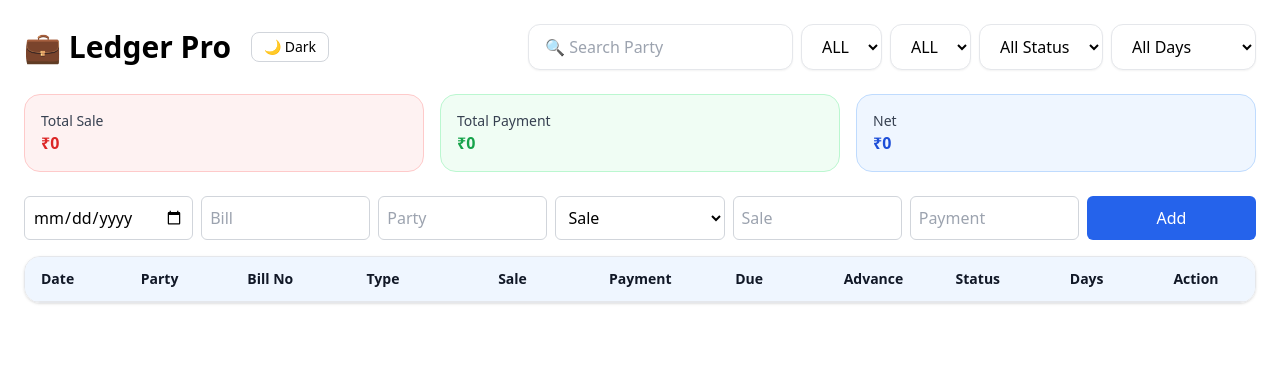
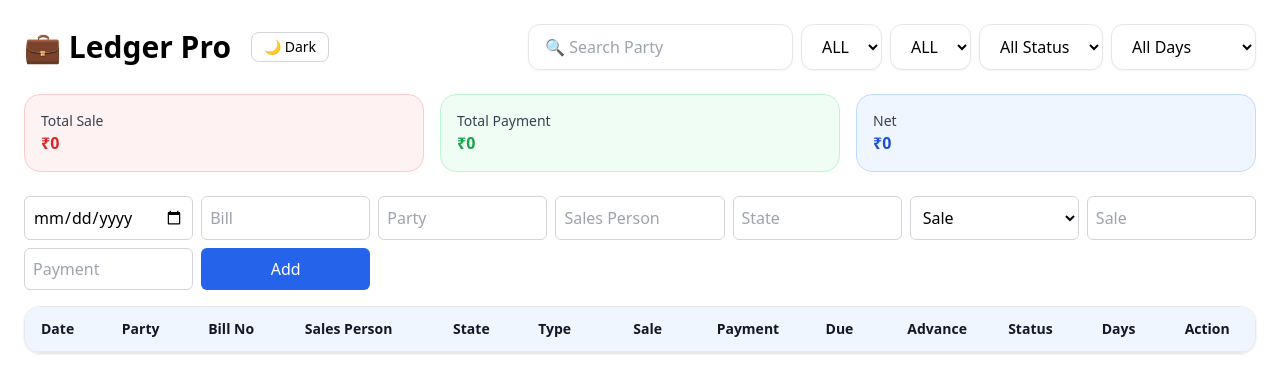
Before and after one commit to astrikesports/ledger-app, a React (Vite) app: page / in a window 1280 px wide. Shown: the top 392 px of the page. Built offline with nearby package versions, Linux system fonts and the light colour scheme.

Commit message:
Update App.jsx

```diff
--- a/src/App.jsx
+++ b/src/App.jsx
@@ -1,4 +1,4 @@
-import { useEffect, useLayoutEffect, useState } from "react";
+import { useState, useEffect, useLayoutEffect } from "react";
 
 const getFY = (dateStr) => {
   if (!dateStr) return "";
@@ -47,6 +47,8 @@ export default function DueTrackerAdvanced() {
     date: "",
     billNo: "",
     party: "",
+    salesperson: "",
+    state: "",
     total: "",
     received: "",
     type: "SALE",
@@ -68,8 +70,9 @@ export default function DueTrackerAdvanced() {
       date: form.date,
       billNo: form.billNo,
       party: form.party,
+      salesperson: form.salesperson,
+      state: form.state,
       type: form.type,
-      // allow BOTH sale + payment together
       total: Number(form.total || 0),
       received: Number(form.received || 0),
     };
@@ -81,7 +84,7 @@ export default function DueTrackerAdvanced() {
       setEntries((prev) => [...prev, newEntry]);
     }
 
-    setForm({ date: "", billNo: "", party: "", total: "", received: "", type: "SALE" });
+    setForm({ date: "", billNo: "", party: "", salesperson: "", state: "", total: "", received: "", type: "SALE" });
   };
 
   const handleEdit = (row) => {
@@ -89,6 +92,8 @@ export default function DueTrackerAdvanced() {
       date: row.date,
       billNo: row.billNo,
       party: row.party,
+      salesperson: row.salesperson || "",
+      state: row.state || "",
       total: row.total,
       received: row.received,
       type: row.type || "SALE",
@@ -283,6 +288,10 @@ export default function DueTrackerAdvanced() {
         <input name="billNo" value={form.billNo} onChange={handleChange} placeholder="Bill" className={dark ? "border border-gray-600 bg-gray-800 text-white p-2 rounded-md" : "border border-gray-300 bg-white text-black p-2 rounded-md"} />
         <input name="party" value={form.party} onChange={handleChange} placeholder="Party" className={dark ? "border border-gray-600 bg-gray-800 text-white p-2 rounded-md" : "border border-gray-300 bg-white text-black p-2 rounded-md"} />
 
+        <input name="salesperson" value={form.salesperson} onChange={handleChange} placeholder="Sales Person" className={dark ? "border border-gray-600 bg-gray-800 text-white p-2 rounded-md" : "border border-gray-300 bg-white text-black p-2 rounded-md"} />
+
+        <input name="state" value={form.state} onChange={handleChange} placeholder="State" className={dark ? "border border-gray-600 bg-gray-800 text-white p-2 rounded-md" : "border border-gray-300 bg-white text-black p-2 rounded-md"} />
+
         <select name="type" value={form.type} onChange={handleChange} className={dark ? "border border-gray-600 bg-gray-800 text-white p-2 rounded-md" : "border border-gray-300 bg-white text-black p-2 rounded-md"}>
           <option value="SALE">Sale</option>
           <option value="PAYMENT">Payment</option>
@@ -303,7 +312,7 @@ export default function DueTrackerAdvanced() {
             <button
               onClick={() => {
                 setEditId(null);
-                setForm({ date: "", billNo: "", party: "", total: "", received: "", type: "SALE" });
+                setForm({ date: "", billNo: "", party: "", salesperson: "", state: "", total: "", received: "", type: "SALE" });
               }}
               className={`w-full px-3 py-2 rounded-md text-white active:scale-95 transition ${dark ? "bg-gray-600 hover:bg-gray-700" : "bg-gray-400 hover:bg-gray-500"}`}
             >
@@ -419,6 +428,8 @@ export default function DueTrackerAdvanced() {
               <th className={dark ? "px-4 py-3 text-white" : "px-4 py-3 text-gray-900 font-semibold"}>Date</th>
               <th className={dark ? "px-4 py-3 text-white" : "px-4 py-3 text-gray-900 font-semibold"}>Party</th>
               <th className={dark ? "px-4 py-3 text-white" : "px-4 py-3 text-gray-900 font-semibold"}>Bill No</th>
+              <th className={dark ? "px-4 py-3 text-white" : "px-4 py-3 text-gray-900 font-semibold"}>Sales Person</th>
+              <th className={dark ? "px-4 py-3 text-white" : "px-4 py-3 text-gray-900 font-semibold"}>State</th>
               <th className={dark ? "px-4 py-3 text-white" : "px-4 py-3 text-gray-900 font-semibold"}>Type</th>
               <th className="px-4 py-3 text-right">Sale</th>
               <th className="px-4 py-3 text-right">Payment</th>
@@ -438,6 +449,8 @@ export default function DueTrackerAdvanced() {
                 <td className={dark ? "px-4 py-3 whitespace-nowrap text-white" : "px-4 py-3 whitespace-nowrap text-gray-800"}>{row.date}</td>
                 <td className={dark ? "px-4 py-3 font-medium text-white" : "px-4 py-3 font-medium text-gray-900"}>{row.party}</td>
                 <td className={dark ? "px-4 py-3 text-white" : "px-4 py-3 text-gray-800"}>{row.billNo || "—"}</td>
+                <td className={dark ? "px-4 py-3 text-white" : "px-4 py-3 text-gray-800"}>{row.salesperson || "—"}</td>
+                <td className={dark ? "px-4 py-3 text-white" : "px-4 py-3 text-gray-800"}>{row.state || "—"}</td>
 
                 <td className={dark ? "px-4 py-3 text-white" : "px-4 py-3 text-gray-800 font-semibold"}>
                   <span className={`px-2 py-1 rounded-full text-xs font-bold ${row.type === "PAYMENT" ? (dark ? "bg-green-900/40 text-green-300" : "bg-green-100 text-green-700") : (dark ? "bg-blue-900/40 text-blue-300" : "bg-blue-100 text-blue-700")}`}>
```
